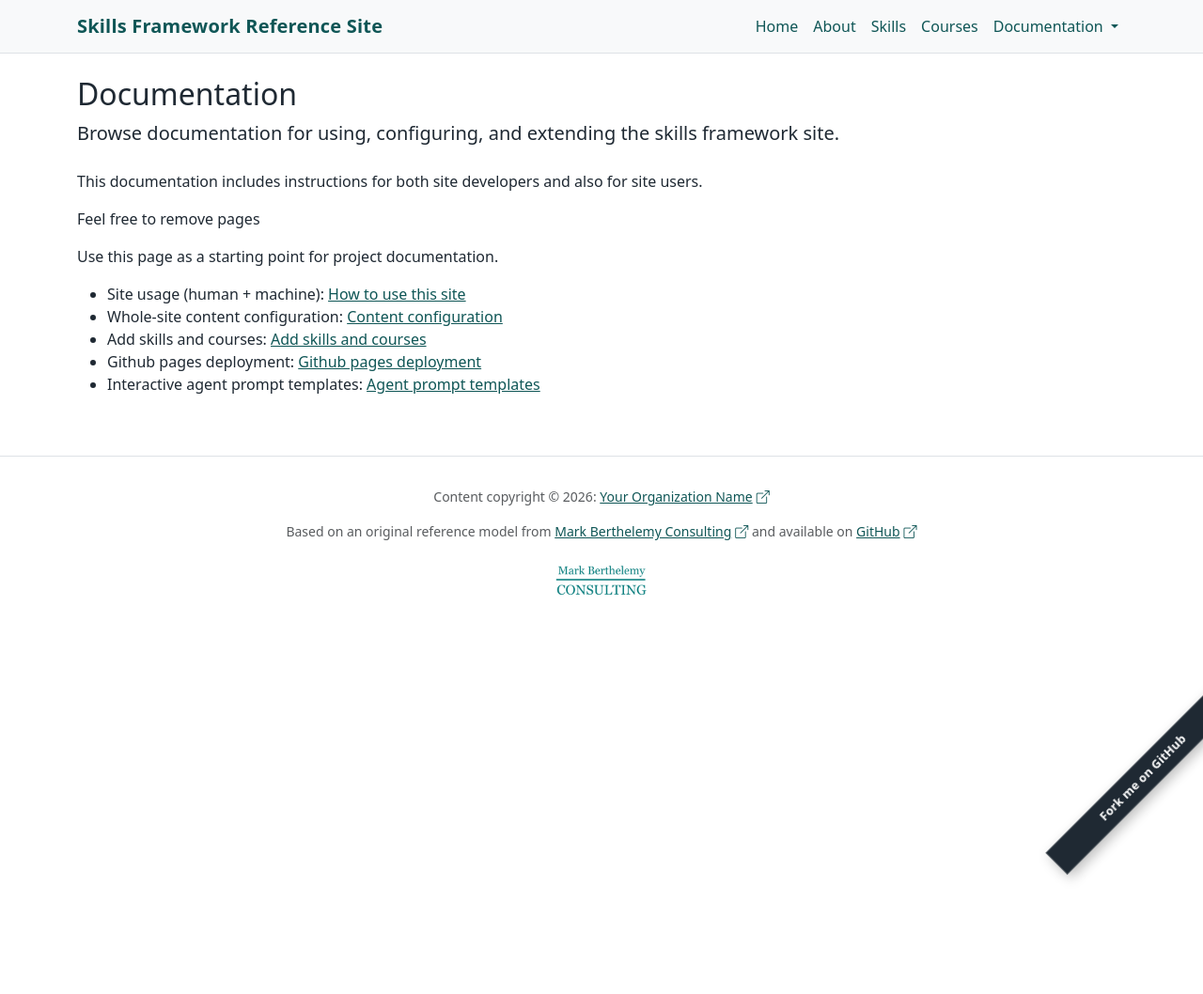
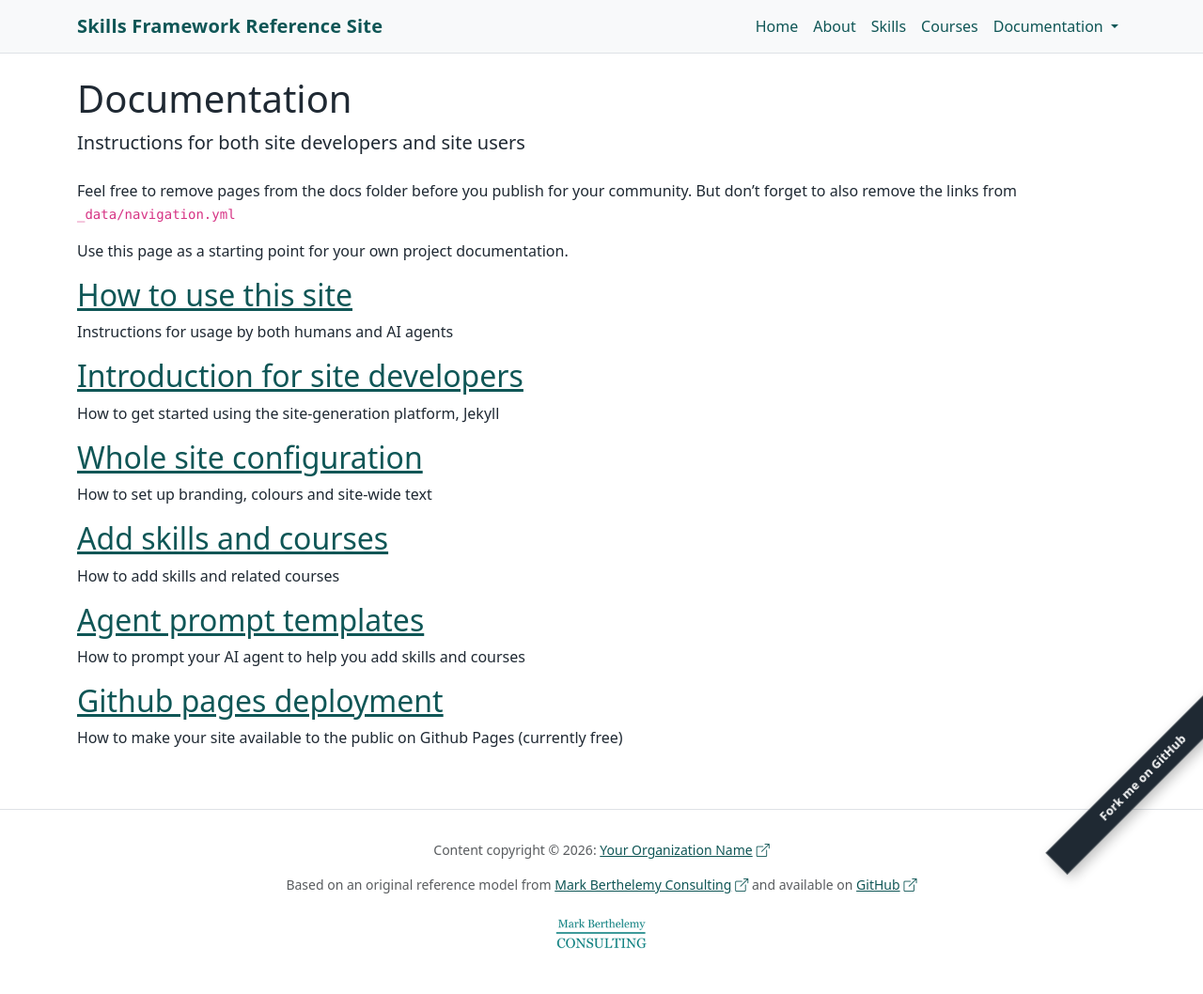
Before and after one commit to berthelemy/skills-framework, a Jekyll site: the page built from _pages/docs/index.md, in a window 1280 px wide. Shown: the whole page at 94% size. Built offline with Jekyll 4.4.1, drawn with Linux system fonts in a browser that asks for light colours.

Commit message:
Update docs

```diff
--- a/_includes/head.html
+++ b/_includes/head.html
@@ -140,6 +140,11 @@
       border-color: var(--brand-accent);
     }
 
+    .dropdown-item:active {
+        background-color: #fff;
+    }
+
+
     .navbar-brand {
       font-weight: 700;
       letter-spacing: 0.2px;
--- a/_layouts/page.html
+++ b/_layouts/page.html
@@ -3,7 +3,7 @@ layout: default
 ---
 <div class="container">
   <header class="mb-4">
-    <h1 class="h2 mb-2">{{ page.title }}</h1>
+    <h1 class="mb-2">{{ page.title }}</h1>
     {% if page.description %}
       <p class="lead mb-0">{{ page.description }}</p>
     {% endif %}
--- a/_pages/docs/index.md
+++ b/_pages/docs/index.md
@@ -1,20 +1,36 @@
 ---
 layout: page
 title: Documentation
-description: Browse documentation for using, configuring, and extending the skills framework site.
+description: Instructions for both site developers and site users
 og_type: website
 image: /assets/images/social-card.svg
 permalink: /docs/
 ---
 
-This documentation includes instructions for both site developers and also for site users.
+Feel free to remove pages from the docs folder before you publish for your community. But don't forget to also remove the links from `_data/navigation.yml`
 
-Feel free to remove pages
+Use this page as a starting point for your own project documentation.
 
-Use this page as a starting point for project documentation.
+## [How to use this site]({% link _pages/docs/how-to-use-site.md %})
 
-- Site usage (human + machine): [How to use this site]({% link _pages/docs/how-to-use-site.md %})
-- Whole-site content configuration: [Content configuration]({% link _pages/docs/content-configuration.md %})
-- Add skills and courses: [Add skills and courses]({% link _pages/docs/add-skills-and-courses.md %})
-- Github pages deployment: [Github pages deployment]({% link _pages/docs/github-pages-deployment.md %})
-- Interactive agent prompt templates: [Agent prompt templates]({% link _pages/docs/agent-prompts.md %})
+Instructions for usage by both humans and AI agents
+
+## [Introduction for site developers]({% link _pages/docs/intro-site-developers.md %})
+
+How to get started using the site-generation platform, Jekyll
+
+## [Whole site configuration]({% link _pages/docs/content-configuration.md %})
+
+How to set up branding, colours and site-wide text
+
+## [Add skills and courses]({% link _pages/docs/add-skills-and-courses.md %})
+
+How to add skills and related courses
+
+## [Agent prompt templates]({% link _pages/docs/agent-prompts.md %})
+
+How to prompt your AI agent to help you add skills and courses
+
+## [Github pages deployment]({% link _pages/docs/github-pages-deployment.md %})
+
+How to make your site available to the public on Github Pages (currently free)
```
Also changed, not shown: _pages/docs/how-to-use-site.md (+13 -1 lines), _pages/docs/intro-site-developers.md (added, +4 -0 lines).
